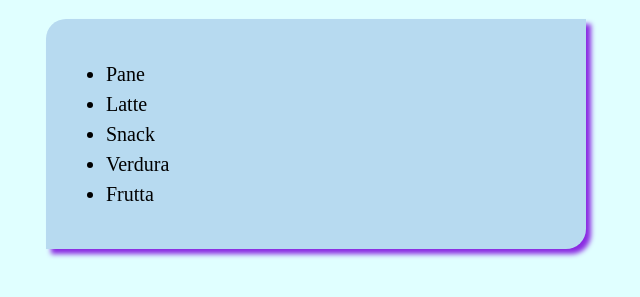
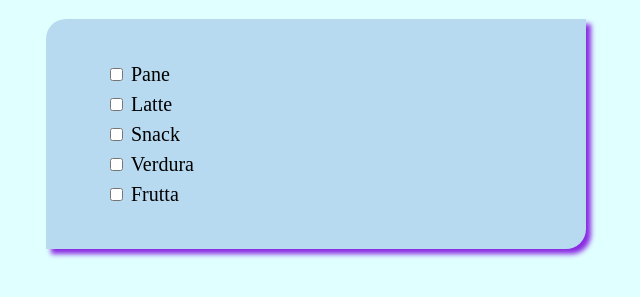
Before and after one commit to MartinaDR1/js-lista-spesa, a plain HTML site: page index.html in a window 1280 px wide. Shown: the part 61-358 px from the top of the page, without its empty margins (324-964 px from the left). Drawn offline with Linux system fonts and the light colour scheme.

Commit message:
add style list

```diff
--- a/assets/css/style.css
+++ b/assets/css/style.css
@@ -20,4 +20,5 @@ h1{
 ul{
     font-size: 20px;
     line-height: 30px;
+    list-style: none;
 }
--- a/assets/js/main.js
+++ b/assets/js/main.js
@@ -17,7 +17,8 @@ while ( i<list.length){
 
     //Stampo elemeenti in pagina
 
-    liElement = `<li>${liElement}</li>`
+    liElement = `<li><input type="checkbox" name="" id="check">
+    ${liElement}</li>`
     listEl.innerHTML += liElement
     i++
 }
```
